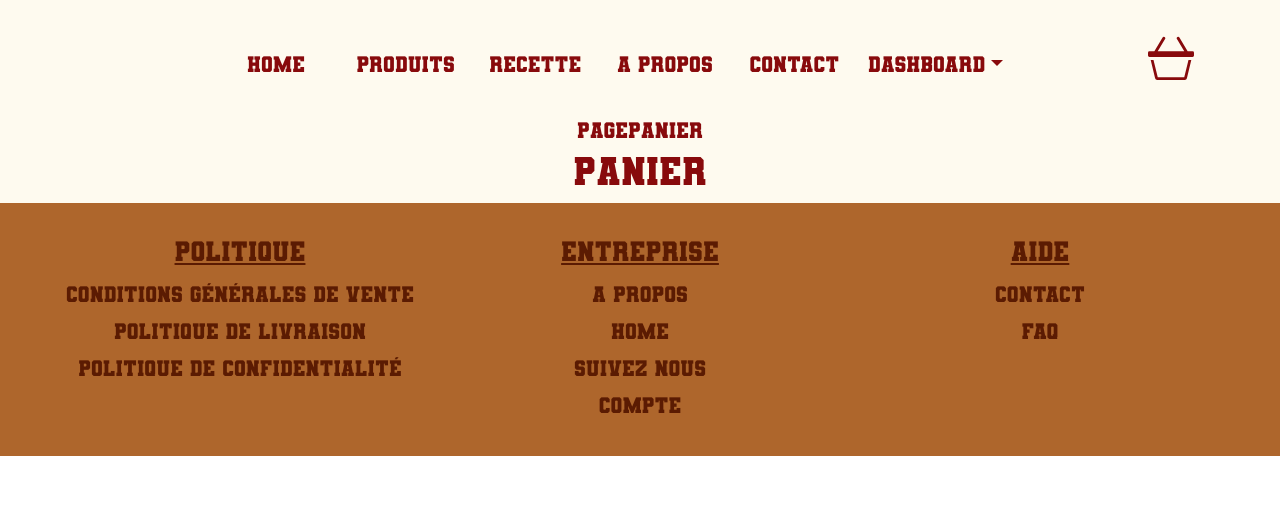
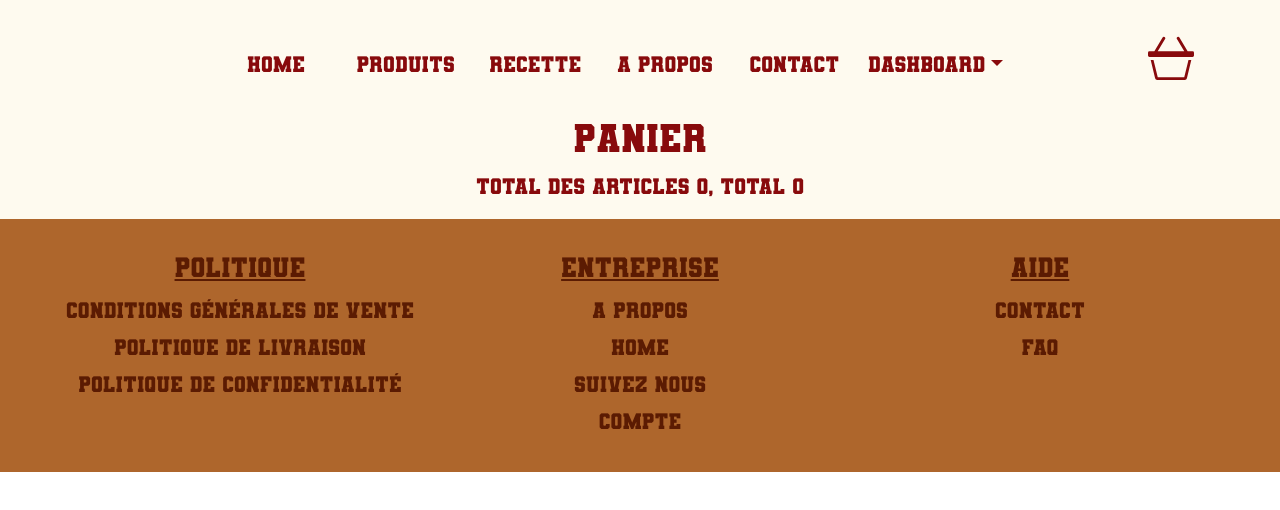
Before and after one commit to Mada-9/Cookilicious, a React (Vite) app in the folder client/: page /panier in a window 1280 px wide. Shown: the top 510 px of the page. Built offline with nearby package versions, Linux system fonts and the light colour scheme.

Commit message:
commencement de la page panier

```diff
--- a/client/src/pages/Pagepanier/Pagepanier.jsx
+++ b/client/src/pages/Pagepanier/Pagepanier.jsx
@@ -1,16 +1,33 @@
-import React from 'react'
+import React from "react";
+import { useCart } from "react-use-cart";
 
 import "./panier.css"; // CSS spécifique
 
 const Pagepanier = () => {
+  const {
 
+    isEmpty,
+    totalItems,
+    totalUniqueItems,
+    items,
+    inCart,
+    cartTotal,
+    updateItemQuantity,
+    removeItem,
+    emptyCart,
 
+  } = useCart();
 
-  return (
-    <div>   Pagepanier
-        <h1>Panier</h1>
-    </div>
-  )
-}
+  return(
+   <div>
 
-export default Pagepanier
+    <h1>Panier</h1>
+    {!isEmpty ?
+     <p>le panier est vide</p>:
+
+    <p>Total des articles {totalUniqueItems}, total {totalItems}</p>
+    }
+    </div>)
+};
+
+export default Pagepanier;
```
